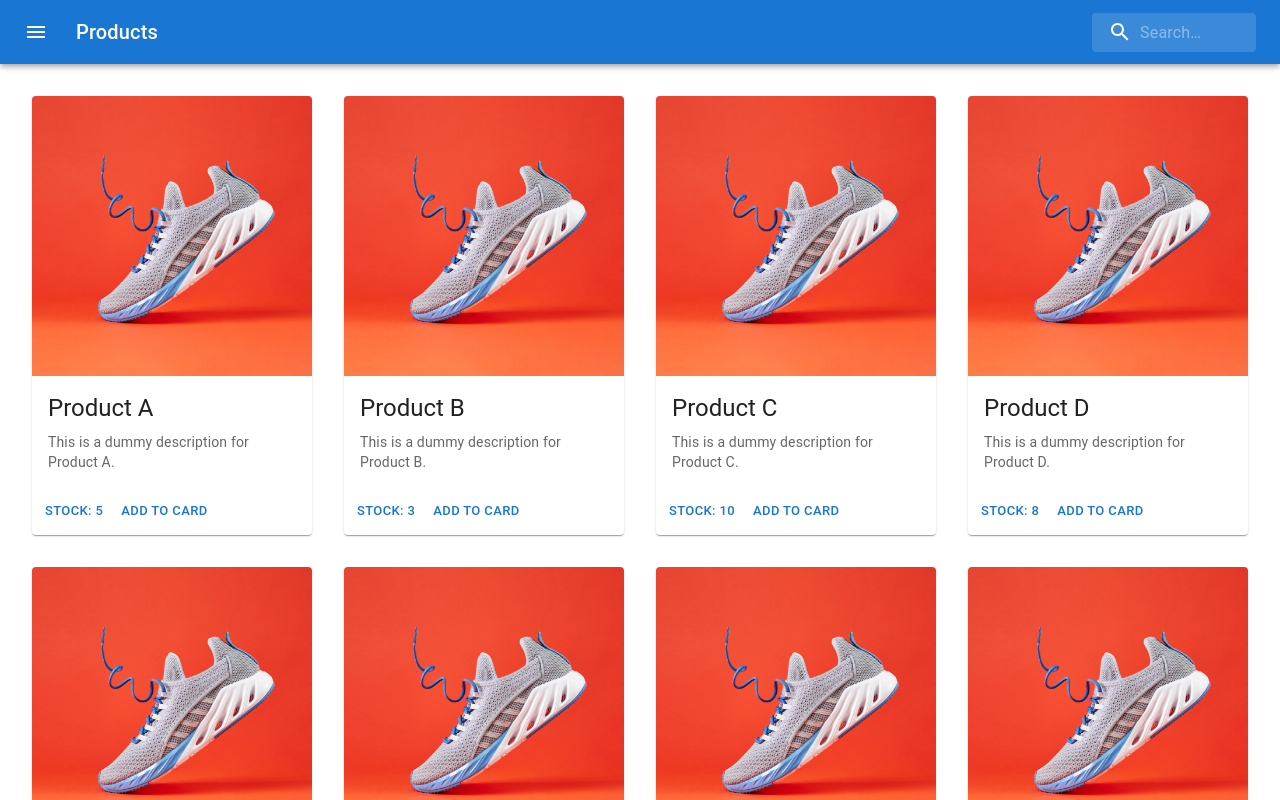
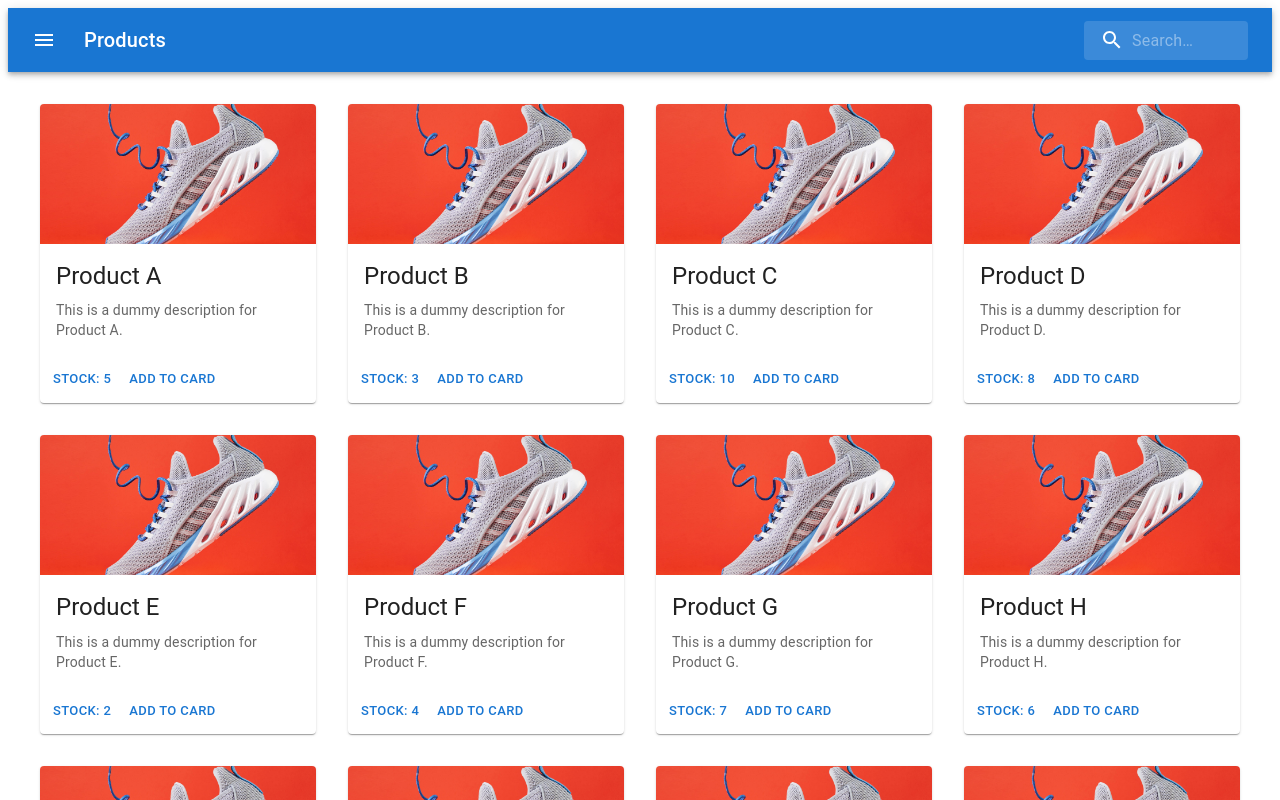
Before and after one commit to arslanxx/product-order-interface, a Next.js app: page / in a window 1280 px wide. Shown: the top 800 px of the page. Built offline with nearby package versions, Linux system fonts and the light colour scheme.

Commit message:
dispaly products in home page

```diff
--- a/src/app/lib/react-query-client.ts
+++ /dev/null
@@ -1,6 +0,0 @@
-// lib/react-query-client.ts
-import { QueryClient } from '@tanstack/react-query';
-
-const queryClient = new QueryClient();
-
-export default queryClient;
--- a/src/app/page.tsx
+++ /dev/null
@@ -1,15 +0,0 @@
-"use client"
-import { QueryClient, QueryClientProvider } from "@tanstack/react-query";
-import { ReactQueryDevtools } from "@tanstack/react-query-devtools";
-import queryClient from "./lib/react-query-client";
-import Home from "./pages/Home/Home";
-
-export default function App() {
-    return (
-      <QueryClientProvider client={queryClient}>
-        <Home />
-      <ReactQueryDevtools />
-      </QueryClientProvider>
-    );
-
-}
--- a/src/app/pages/Home/Home.tsx
+++ /dev/null
@@ -1,20 +0,0 @@
-import Grid from '@mui/material/Grid2';
-import { Card, Header } from "@src/app/components/index";
-import { PRODUCTS_DATA } from '@src/app/constants/constants';
-import { ProductType } from '@src/app/types/types';
-
-export default function Home() {
-
-  return (
-    <>
-      <Header />
-      <Grid container spacing={4} margin={4}  >
-        {PRODUCTS_DATA.map((product: ProductType) => (
-          <Grid size={{ xs: 12, sm:6 , md:4 ,lg: 3 }} key={product?.id}>
-            <Card product={product} />
-          </Grid>
-        ))}
-      </Grid>
-    </>
-  );
-}
--- a/src/app/components/Card/Card.tsx
+++ b/src/components/Card/Card.tsx
@@ -6,7 +6,7 @@ import CardContent from '@mui/material/CardContent';
 import CardMedia from '@mui/material/CardMedia';
 import Button from '@mui/material/Button';
 import Typography from '@mui/material/Typography';
-import { ProductType } from '@src/app/types/types';
+import { ProductType } from '@src/types/types';
 
 interface CardProps {
   product: ProductType;
--- /dev/null
+++ b/src/pages/index.tsx
@@ -0,0 +1,34 @@
+import Grid from '@mui/material/Grid2';
+import { Card, Header } from "@src/components/index";
+import { PRODUCTS_DATA } from '@src/constants/constants';
+import { ProductType } from '@src/types/types';
+
+interface HomeProps {
+  products: ProductType[];
+}
+
+export async function getServerSideProps () {
+  const products: ProductType[] = await Promise.resolve(PRODUCTS_DATA);
+
+  return {
+    props: {
+      products,
+    },
+  };
+}
+
+export default function Home({products}: HomeProps) {
+
+  return (
+    <>
+      <Header />
+      <Grid container spacing={4} margin={4}  >
+        {products?.map((product: ProductType) => (
+          <Grid size={{ xs: 12, sm:6 , md:4 ,lg: 3 }} key={product?.id}>
+            <Card product={product} />
+          </Grid>
+        ))}
+      </Grid>
+    </>
+  );
+}
```
Also changed, not shown: src/helper/helper.ts (added, +10 -0 lines), src/components/Header/Header.tsx (renamed from src/app/components/Header/Header.tsx), src/components/index.ts (renamed from src/app/components/index.ts), src/constants/constants.ts (renamed from src/app/constants/constants.ts), src/types/types.ts (renamed from src/app/types/types.ts).
